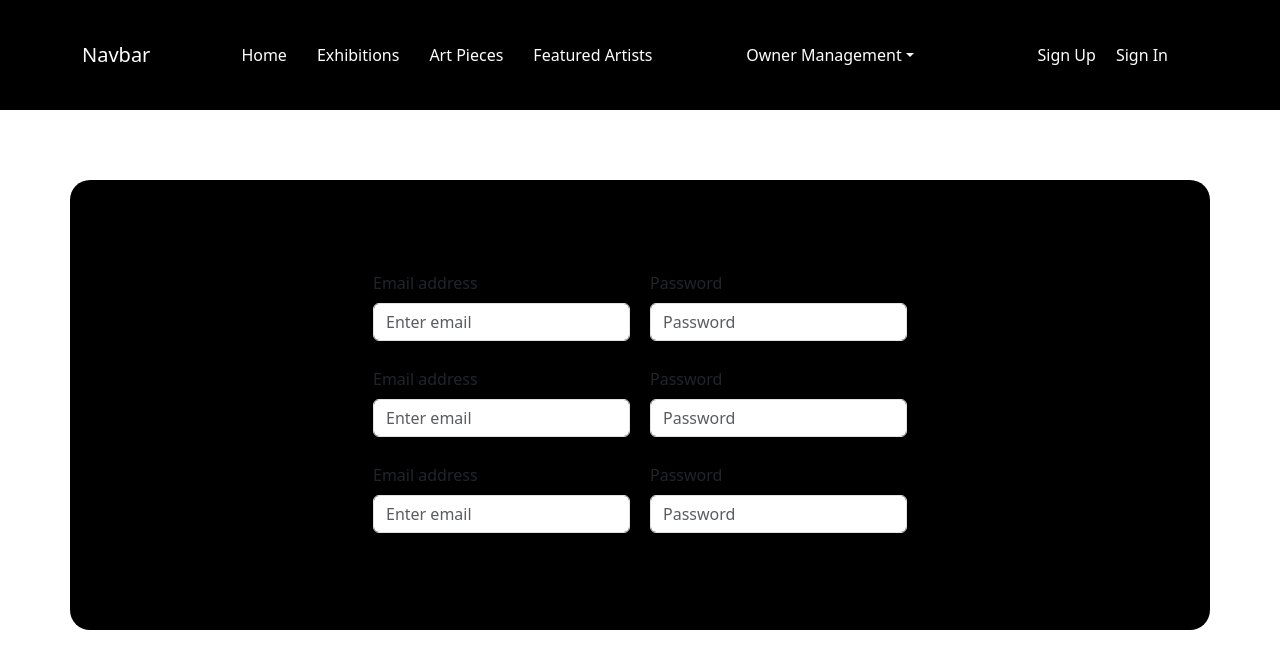
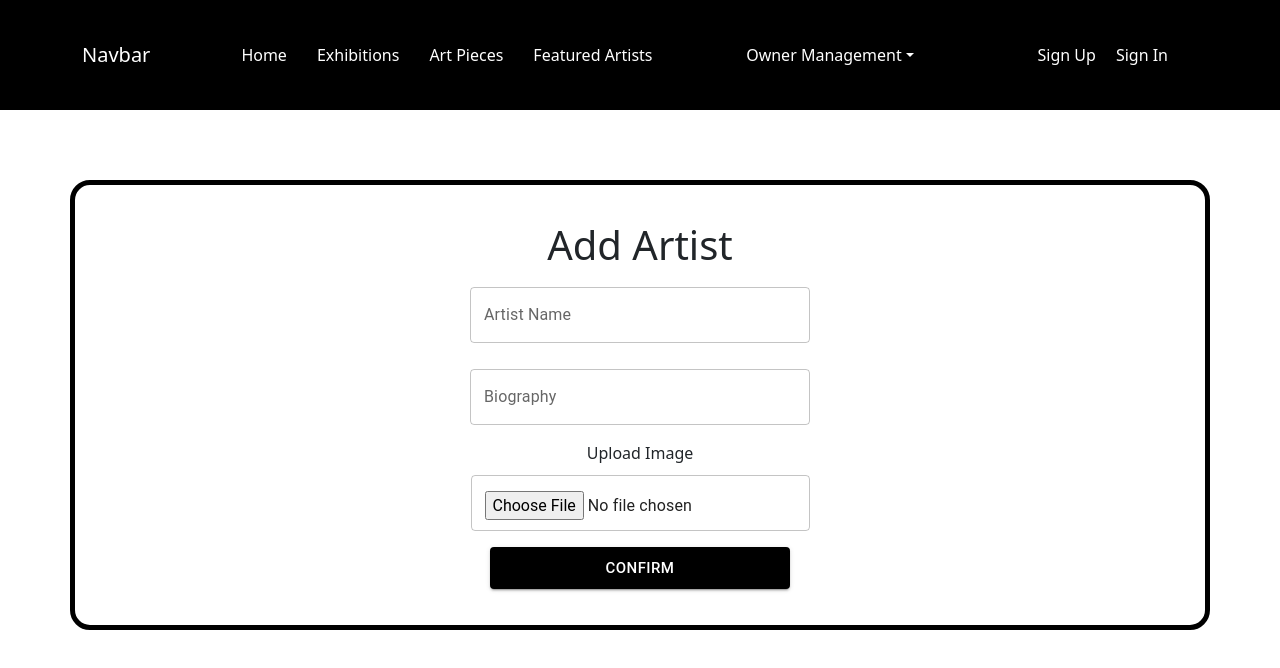
Before and after one commit to TSandile/IFM-2025mini-WebandService, a React (Create React App) app in the folder artgalleryexhibition/: page /artistmanager in a window 1280 px wide. Shown: the top 668 px of the page. Built offline with nearby package versions, Linux system fonts and the light colour scheme.

Commit message:
add packages and modified page

```diff
--- a/artgalleryexhibition/package.json
+++ b/artgalleryexhibition/package.json
@@ -3,6 +3,9 @@
   "version": "0.1.0",
   "private": true,
   "dependencies": {
+    "@emotion/react": "^11.14.0",
+    "@emotion/styled": "^11.14.1",
+    "@mui/material": "^7.3.2",
     "@react-navigation/native": "^7.1.17",
     "@testing-library/dom": "^10.4.1",
     "@testing-library/jest-dom": "^6.7.0",
--- a/artgalleryexhibition/src/pages/artist/ArtistManage.css
+++ b/artgalleryexhibition/src/pages/artist/ArtistManage.css
@@ -3,9 +3,12 @@
     flex-direction: column;
     border-radius: 20px;
     justify-content: space-between;
-    background-color: black;
+    background-color: white;
     height: 450px;
     margin: 70px 70px;
+    border-color: black;
+    border-width: 5px;
+    border-style: solid;
 }
 
 .img-section{
@@ -21,6 +24,17 @@
 }
 
 .mb-3{
-    margin: 10px;
+    margin: 10px 30px;
 
 }
+
+.text-field{
+    size: 80px;
+}
+
+#btn-confirm{
+    background-color: black;
+    color: white;
+    width: 300px;
+    font: bold;
+}
--- a/artgalleryexhibition/src/pages/artist/ArtistManage.jsx
+++ b/artgalleryexhibition/src/pages/artist/ArtistManage.jsx
@@ -1,44 +1,53 @@
 import { Form } from "react-bootstrap";
+import { Button, TextField } from "@mui/material";
 import "../artist/ArtistManage.css";
 
 const ArtistManage = () => {
   return (
     <>
       <div className="center-form d-flex justify-content-center align-items-center">
+        <h1>Add Artist</h1>
         <section className="form-section">
           <Form className="d-flex justify-content-around">
             <Form.Group className="mb-3" controlId="formGroupEmail">
-              <Form.Label>Email address</Form.Label>
-              <Form.Control type="email" placeholder="Enter email" />
-            </Form.Group>
-            <Form.Group className="mb-3" controlId="formGroupPassword">
-              <Form.Label>Password</Form.Label>
-              <Form.Control type="password" placeholder="Password" />
+              <TextField
+                className="text-field"
+                id="outlined-basic"
+                label="Artist Name"
+                varient="outlined"
+                type="text"
+                sx={{ width: 340 }}
+              />
             </Form.Group>
           </Form>
 
           <Form className="d-flex justify-content-around">
             <Form.Group className="mb-3" controlId="formGroupEmail">
-              <Form.Label>Email address</Form.Label>
-              <Form.Control type="email" placeholder="Enter email" />
-            </Form.Group>
-            <Form.Group className="mb-3" controlId="formGroupPassword">
-              <Form.Label>Password</Form.Label>
-              <Form.Control type="password" placeholder="Password" />
+              <TextField
+                id="outlined-basic"
+                label="Biography"
+                varient="outlined"
+                type="text"
+                sx={{ width: 340 }}
+              />
             </Form.Group>
           </Form>
 
           <Form className="d-flex justify-content-around">
+            <span> Upload Image</span>
+          </Form>
+
+          <Form className="d-flex justify-content-around">
             <Form.Group className="mb-3" controlId="formGroupEmail">
-              <Form.Label>Email address</Form.Label>
-              <Form.Control type="email" placeholder="Enter email" />
-            </Form.Group>
-            <Form.Group className="mb-3" controlId="formGroupPassword">
-              <Form.Label>Password</Form.Label>
-              <Form.Control type="password" placeholder="Password" />
+              <TextField varient="outlined" type="file" />
             </Form.Group>
           </Form>
         </section>
+        <div>
+          <Button id="btn-confirm" variant="contained" size="large">
+            Confirm
+          </Button>
+        </div>
       </div>
     </>
   );
```
Also changed, not shown: 1 other file (tests, documents, lock files or other folders).
